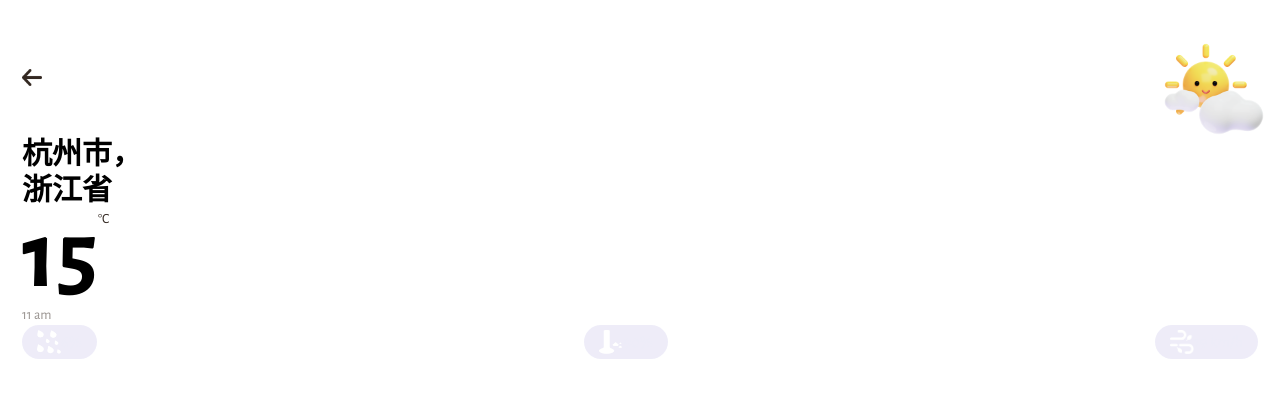
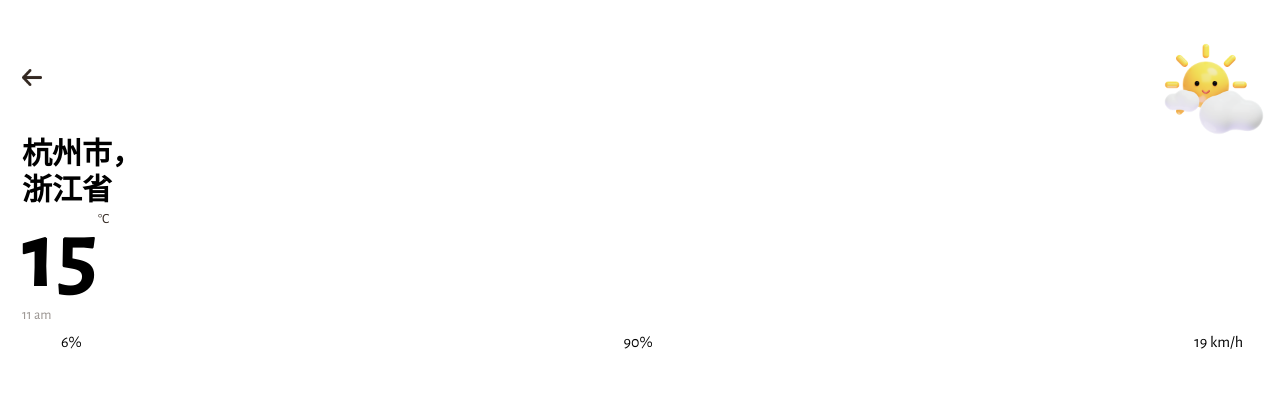
Before and after one commit to maoxiaoke/weather-app, a Next.js app: page /forecast in a window 1280 px wide. Shown: the top 398 px of the page. Built offline with nearby package versions, Linux system fonts and the light colour scheme.

Commit message:
chore: test color

```diff
--- a/components/MeteorologyList.tsx
+++ b/components/MeteorologyList.tsx
@@ -53,9 +53,9 @@ const MeteorologyList = ({ type = 'vertical', list }: MeteorologyListProps) => {
     <ul className="flex justify-between">
       {
         list.map((item, index) => (
-          <li key={index} className={`rounded-[20px] bg-windSpeed flex items-center py-[5px] px-[15px] opacity-10`} >
+          <li key={index} className={`rounded-[20px] bg-${item.indicator}-rgba flex items-center py-[5px] px-[15px]`} >
             <Image src={indicatorMap.get(item.indicator)!.icon} alt={item.indicator} width="24" height="24" />
-            <span className="text-[#5E4FC1]">{item.value}</span>
+            <span className={`text-${item.indicator}`}>{item.value}</span>
           </li>
         ))
       }
--- a/tailwind.config.js
+++ b/tailwind.config.js
@@ -1,5 +1,6 @@
 /** @type {import('tailwindcss').Config} */
 module.exports = {
+  mode: 'jit',
   content: [
     "./pages/**/*.{js,ts,jsx,tsx}",
     "./components/**/*.{js,ts,jsx,tsx}",
@@ -17,6 +18,9 @@ module.exports = {
         'button': "18px"
       },
       colors: {
+        'precipitation-rgba': 'rgba(101, 142, 217, 0.1)',
+        'humidity-rgba': 'rgba(216, 97, 145, 0.1)',
+        'windSpeed-rgba': 'rgba(94, 79, 193, 0.1)',
         'precipitation': '#658ED9',
         'humidity': '#D86191',
         'windSpeed': '#5E4FC1',
```
